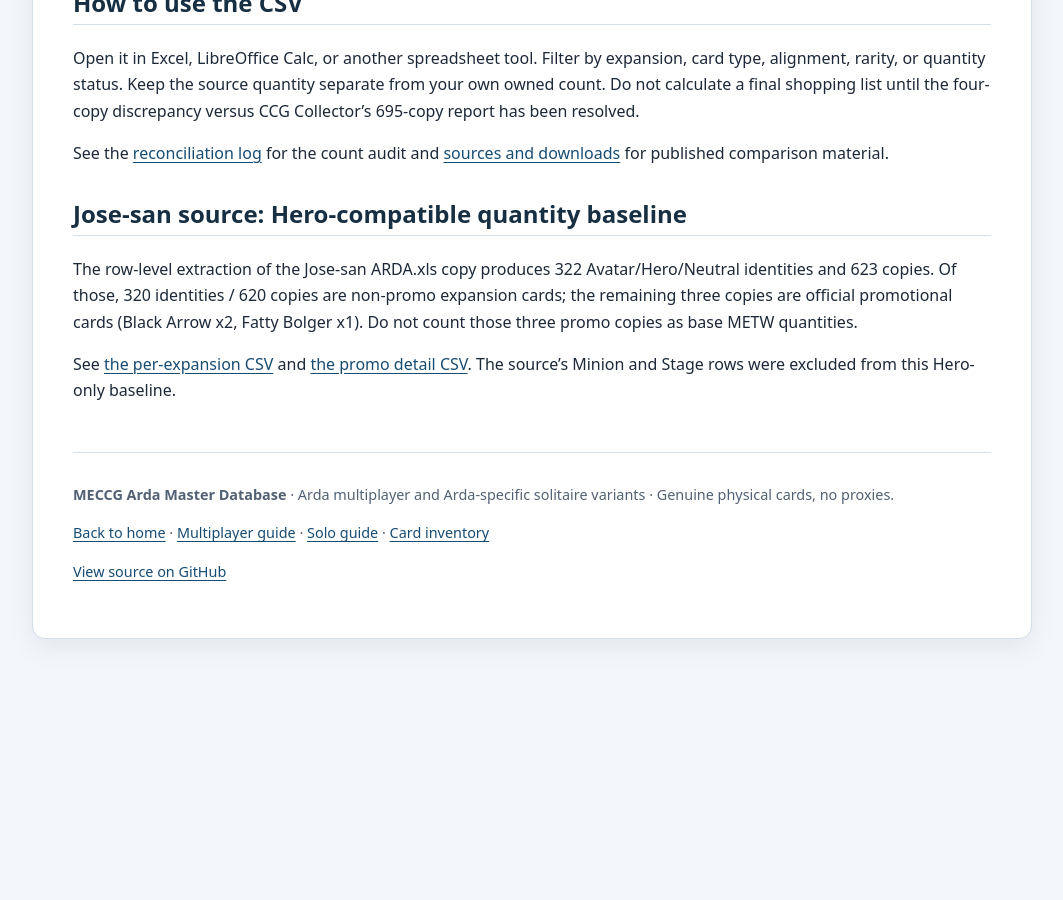
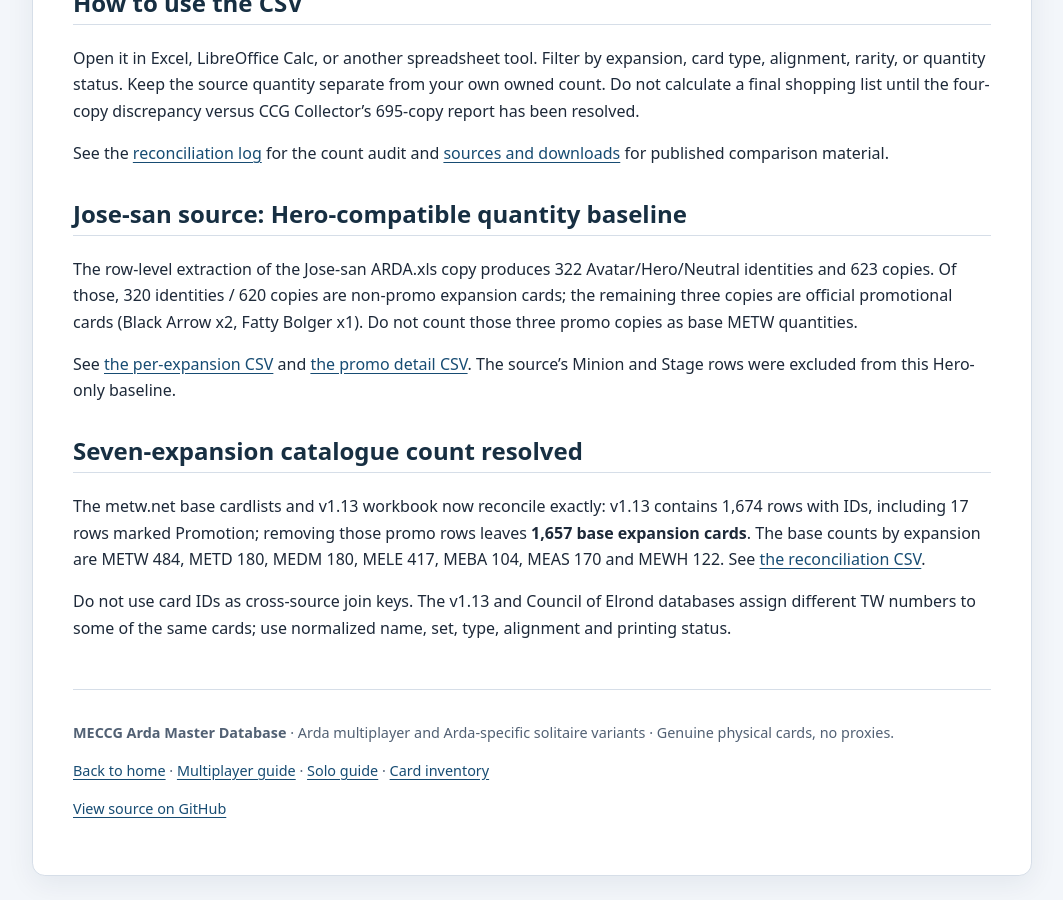
Before and after one commit to JamSpot/meccg-arda-master-database, a Jekyll site: the page built from docs/card-inventory.md, in a window 1280 px wide and 900 px high, scrolled down 1970 px. Shown: the whole window, without its empty margins (108-1171 px from the left). Built offline with Jekyll 4.4.1, drawn with Linux system fonts in a browser that asks for light colours; before the commit the page ends 2633 px from its top, so only the background shows below that.

Commit message:
Record resolved 1657-card base catalogue

```diff
--- a/docs/card-inventory.md
+++ b/docs/card-inventory.md
@@ -48,3 +48,10 @@ See the [reconciliation log](reconciliation-log.html) for the count audit and [s
 The row-level extraction of the Jose-san ARDA.xls copy produces 322 Avatar/Hero/Neutral identities and 623 copies. Of those, 320 identities / 620 copies are non-promo expansion cards; the remaining three copies are official promotional cards (Black Arrow x2, Fatty Bolger x1). Do not count those three promo copies as base METW quantities.
 
 See [the per-expansion CSV](../data/jose-san-hero-expansion-summary.csv) and [the promo detail CSV](../data/jose-san-promo-quantities.csv). The source's Minion and Stage rows were excluded from this Hero-only baseline.
+
+
+## Seven-expansion catalogue count resolved
+
+The metw.net base cardlists and v1.13 workbook now reconcile exactly: v1.13 contains 1,674 rows with IDs, including 17 rows marked Promotion; removing those promo rows leaves **1,657 base expansion cards**. The base counts by expansion are METW 484, METD 180, MEDM 180, MELE 417, MEBA 104, MEAS 170 and MEWH 122. See [the reconciliation CSV](../data/catalogue-expansion-reconciliation.csv).
+
+Do not use card IDs as cross-source join keys. The v1.13 and Council of Elrond databases assign different TW numbers to some of the same cards; use normalized name, set, type, alignment and printing status.
```
